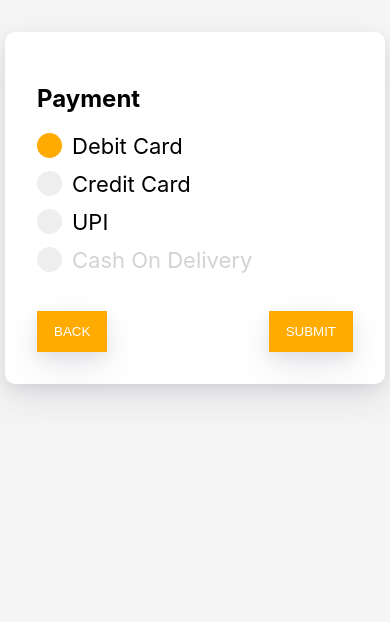
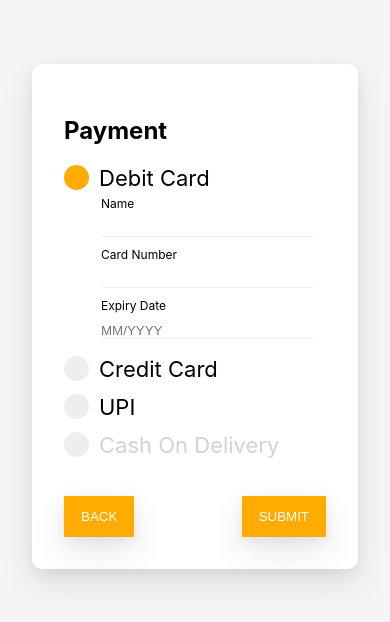
Before and after one commit to pranav1698/test-application, a React (Create React App) app: page /payment in a window 390 px wide. Both pictures are taken after a click on the label "Debit Card". Shown: the top 622 px of the page. Built offline with nearby package versions, Linux system fonts and the light colour scheme.

Commit message:
Taking payment details from user

```diff
--- a/package.json
+++ b/package.json
@@ -15,6 +15,7 @@
     "react-scripts": "3.4.1"
   },
   "scripts": {
+	"start-server": "react-scripts start",
     "start": "node server.js",
     "build": "react-scripts build",
     "test": "react-scripts test",
--- a/src/App.css
+++ b/src/App.css
@@ -1,6 +1,7 @@
 @import "./styles/form.css";
 @import "./styles/payment.css";
 @import './styles/success.css';
+@import './styles//card.css';
 
 *,
 *:after,
--- a/src/components/AddressPage.js
+++ b/src/components/AddressPage.js
@@ -8,8 +8,8 @@ const AddressPage = (props) => {
 		props.history.push('/payment');
 	}
 	return (
-		<div>
-			<form onSubmit={handleSubmit}>
+		<div className="react-form">
+			<form onSubmit={handleSubmit} method="post">
 				<h2>Shipping Address</h2>
 				<fieldset className="form-group">
 					<label htmlFor="userName">Full Name</label>
--- /dev/null
+++ b/src/components/CardDetails.js
@@ -0,0 +1,22 @@
+import React from 'react';
+
+const CardDetails = () => (
+	<div className="card-section">
+		<fieldset className="card-group">
+			<label htmlFor="cardName" className="card-label">Name</label>
+			<input id="cardName" className="card-input" type="text" required/>
+		</fieldset>
+
+		<fieldset className="card-group">
+			<label htmlFor="cardNumber" className="card-label">Card Number</label>
+			<input id="cardNumber" className="card-input" type="text" required/>
+		</fieldset>
+
+		<fieldset className="card-group">
+			<label htmlFor="expiryDate" className="card-label">Expiry Date</label>
+			<input id="expiryDate" className="card-input" type="text" placeholder="MM/YYYY" required/>
+		</fieldset>
+	</div>
+);
+
+export default CardDetails;
--- a/src/components/PaymentPage.js
+++ b/src/components/PaymentPage.js
@@ -1,39 +1,88 @@
 import React from 'react';
 import { Link } from 'react-router-dom';
+import CardDetails from './CardDetails';
+import UpiDetails from './UpiDetails';
+// Page used to select payment options
 
-// Page used to selec payment options
+class PaymentPage extends React.Component {
+	constructor(props) {
+		super(props);
+		this.handleSubmit = this.handleSubmit.bind(this);
+		this.handleClick = this.handleClick.bind(this);
+		this.state = {
+			selectDebit: false,
+			selectCredit: false,
+			selectUPI: false
+		};
+	}
+	handleSubmit(e) {
+		e.preventDefault();
+		this.props.history.push('/success');
+	}
+	handleClick(e) {
+		if(e.target.value === "debit"){
+			this.setState((prevState) => ({selectDebit: !prevState.selectDebit}));
+			if(this.state.selectCredit) {
+				this.setState((prevState) => ({selectCredit: !prevState.selectCredit}));
+			}
+			if(this.state.selectUPI) {
+				this.setState((prevState) => ({selectUPI: !prevState.selectUPI}));
+			}
+		} else if (e.target.value === "credit") {
+			this.setState((prevState) => ({selectCredit: !prevState.selectCredit}));
+			if(this.state.selectDebit) {
+				this.setState((prevState) => ({selectDebit: !prevState.selectDebit}));
+			}
+			if(this.state.selectUPI) {
+				this.setState((prevState) => ({selectUPI: !prevState.selectUPI}));
+			}
+		} else {
+			this.setState((prevState) => ({selectUPI: !prevState.selectUPI}))
+			if(this.state.selectDebit) {
+				this.setState((prevState) => ({selectDebit: !prevState.selectDebit}));
+			}
+			if(this.state.selectCredit) {
+				this.setState((prevState) => ({selectCredit: !prevState.selectCredit}));
+			}
+		}
 
-const PaymentPage = (props) => {
-	const handleSubmit = (e) => {
-		e.preventDefault();
-		props.history.push('/success');
-	};
+	}
 
+	render () {
 		return (
-		<div>
-			<form onSubmit={handleSubmit}>
+				<div className="react-form">
+					<form onSubmit={this.handleSubmit}>
 						<h2>Payment</h2>
 
 							<label className="payment-label">
-						<input type="radio" name="payment-option"/>
+								<input type="radio" name="payment-option" onClick={this.handleClick} value="debit" className="radio-input"/>
 								<span className="payment-option">Debit Card</span>
+								<span className="selected"></span>
+								{this.state.selectDebit && (
+									<CardDetails />
+								)}
+							</label>
+
+							<label className="payment-label">
+									<input type="radio" name="payment-option" className="radio-input" value="credit" onClick={this.handleClick}/>
+									<span className="payment-option">Credit Card</span>
+									{this.state.selectCredit  && (
+										<CardDetails />
+									)}
 									<span className="selected"></span>
 							</label>
 
 							<label className="payment-label">
-							<input type="radio" name="payment-option"/>
-							<span className="payment-option">Credit Card</span>
+								<input type="radio" name="payment-option" className="radio-input" onClick={this.handleClick}/>
+								<span className="payment-option">UPI</span>
+								{this.state.selectUPI && (
+									<UpiDetails />
+								)}
 								<span className="selected"></span>
 							</label>
 
 							<label className="payment-label">
-						<input type="radio" name="payment-option"/>
-						<span className="payment-option">UPI</span>
-						<span className="selected"></span>
-					</label>
-
-					<label className="payment-label">
-						<input type="radio" name="payment-option" disabled/>
+								<input type="radio" name="payment-option" disabled className="radio-input" />
 								<span className="payment-option">Cash On Delivery</span>
 								<span className="selected"></span>
 							</label>
@@ -47,6 +96,55 @@ const PaymentPage = (props) => {
 					</form>
 				</div>
 			);
-};
+	}
+}
+
+// const PaymentPage = (props) => {
+// 	const handleSubmit = (e) => {
+// 		// 	};
+
+// 	const handleSelect = (e) => {
+// 		console.log(e);
+// 	}
+
+// 	return (
+// 		<div className="react-form">
+// 			<form onSubmit={handleSubmit}>
+// 				<h2>Payment</h2>
+
+// 					<label className="payment-label">
+// 						<input type="radio" name="payment-option" onClick={handleSelect}/>
+// 						<span className="payment-option">Debit Card</span>
+// 						<span className="selected"></span>
+// 					</label>
+
+// 					<label className="payment-label">
+// 							<input type="radio" name="payment-option" />
+// 							<span className="payment-option">Credit Card</span>
+// 							<span className="selected"></span>
+// 					</label>
+
+// 					<label className="payment-label">
+// 						<input type="radio" name="payment-option"/>
+// 						<span className="payment-option">UPI</span>
+// 						<span className="selected"></span>
+// 					</label>
+
+// 					<label className="payment-label">
+// 						<input type="radio" name="payment-option" disabled/>
+// 						<span className="payment-option">Cash On Delivery</span>
+// 						<span className="selected"></span>
+// 					</label>
+
+// 					<div className="form-section">
+// 						<Link to="/">
+// 							<button className="btn">Back</button>
+// 						</Link>
+// 						<input type="submit" className="btn paymnt-btn"/>
+// 					</div>
+// 			</form>
+// 		</div>
+// 	);
+// };
 
 export default PaymentPage;
--- /dev/null
+++ b/src/components/UpiDetails.js
@@ -0,0 +1,12 @@
+import React from 'react';
+
+const UpiDetails = () => (
+	<div>
+		<fieldset className="card-group">
+			<label htmlFor="upiId" className="card-label" type="email">Enter your UPI ID</label>
+			<input id="upiId" className="card-input" type="text" required/>
+		</fieldset>
+	</div>
+)
+
+export default UpiDetails;
--- /dev/null
+++ b/src/styles/card.css
@@ -0,0 +1,47 @@
+.card-group {
+	padding: 0;
+	border: 0;
+	display: flex;
+  	flex-flow: row wrap;
+  	align-items: center;
+}
+
+.card-label {
+	margin: 5px 10px 5px 0;
+}
+
+.card-section {
+	align-items: center;
+	display: flex;
+	justify-content:space-between;
+}
+
+.card-input {
+	vertical-align: middle;
+	margin: 5px 10px 5px 0;
+	padding: 10px;
+	width: 100%;
+	line-height: 1.25;
+	color: #55595c;
+	background-color: #fff;
+	background-image: none;
+	background-clip: padding-box;
+	border-top: 0;
+	border-right: 0;
+	border-bottom: 1px solid #eee;
+	border-left: 0;
+	border-radius: 3px;
+	-webkit-transition: all 0.25s cubic-bezier(0.4, 0, 1, 1);
+	transition: all 0.25s cubic-bezier(0.4, 0, 1, 1);
+}
+
+@media only screen and (min-width: 300px) and (max-width: 960px) {
+	.card-section {
+		display: block;
+	}
+
+	.card-input {
+		padding: 0px;
+		line-height: 0.75;
+	}
+}
--- a/src/styles/form.css
+++ b/src/styles/form.css
@@ -4,7 +4,7 @@ form {
 	margin-top: 2rem;
 	margin-right: auto;
 	margin-left: auto;
-	max-width: 23.75rem;
+	max-width: 28rem;
 	background-color: #fff;
 	border-radius: 10px;
 	box-shadow: 0 15px 35px rgba(50, 50, 93, 0.1), 0 5px 15px rgba(0, 0, 0, 0.07);
@@ -81,3 +81,10 @@ label {
 .submit-section {
 	text-align: center;
 }
+
+/* Tablet Styles */
+@media only screen and (min-width: 300px) and (max-width: 960px) {
+	.react-form {
+		padding: 2rem;
+	}
+}
--- a/src/styles/payment.css
+++ b/src/styles/payment.css
@@ -14,7 +14,7 @@
 }
 
 /* Removing the browser's default input */
-.payment-label input {
+.payment-label .radio-input {
 	position: absolute;
 	opacity: 0;
 	cursor: pointer;
```
Also changed, not shown: src/styles/success.css (line endings or trailing spaces), 2 other files (tests, documents, lock files or other folders). Lines whose indentation alone changed are shown as unchanged.
